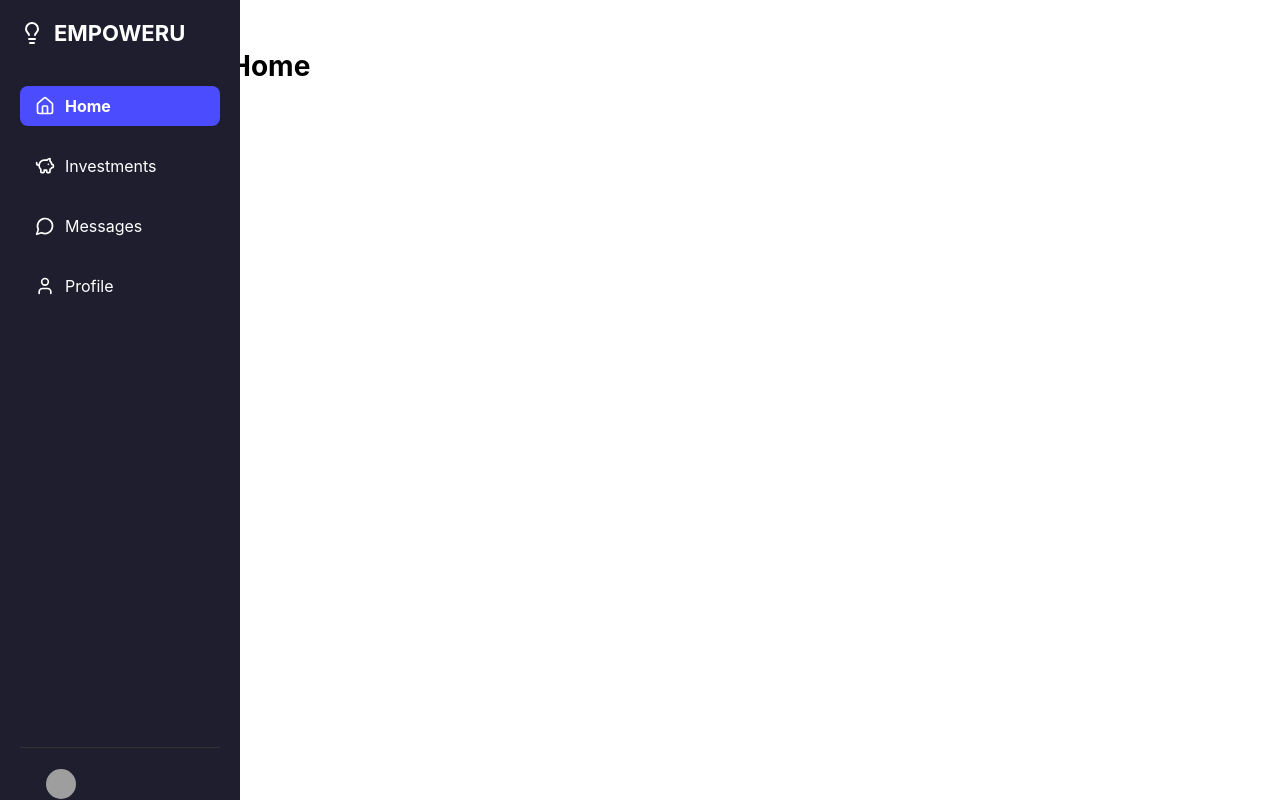
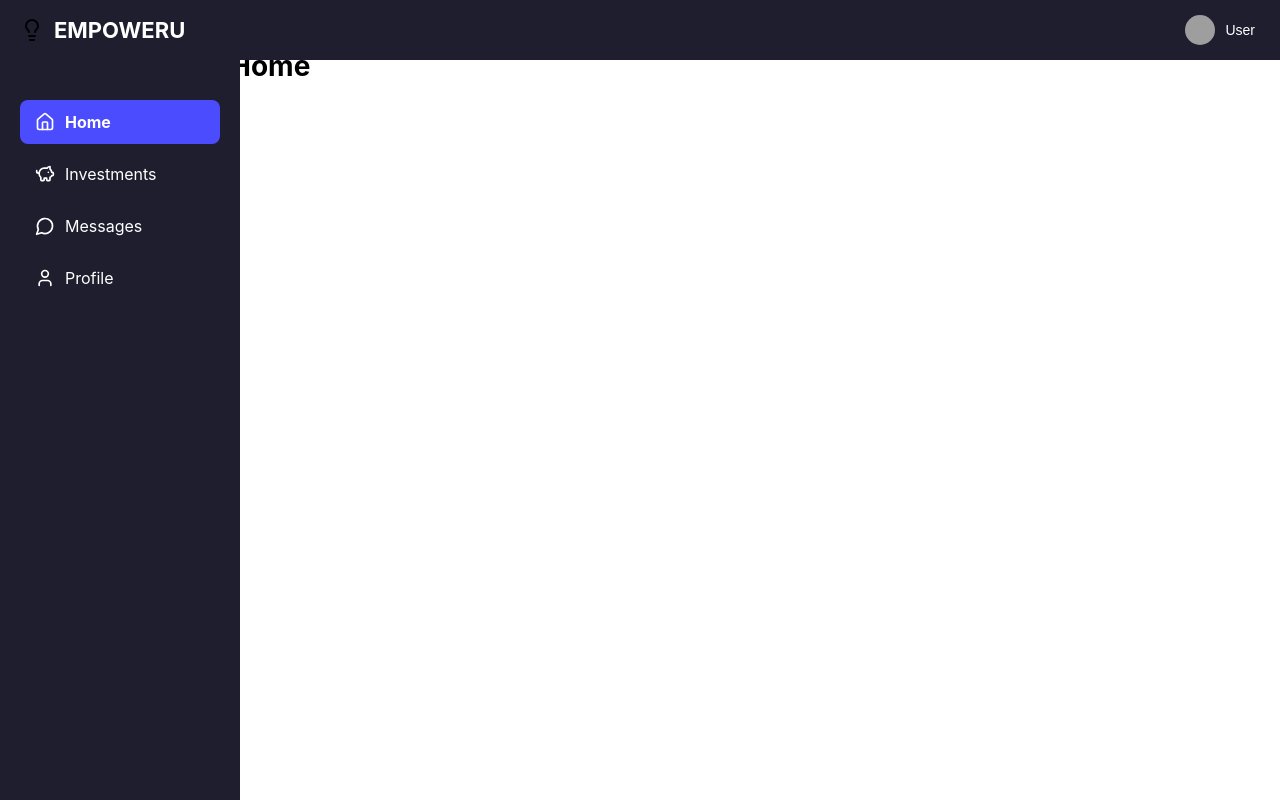
Before and after one commit to THMN123/EMPOWERU, a React (Create React App) app: page / in a window 1280 px wide. Built offline with nearby package versions, Linux system fonts and the light colour scheme; grey boxes are pictures that could not be loaded.

Commit message:
few updates

```diff
--- a/src/components/Sidebar.css
+++ b/src/components/Sidebar.css
@@ -1,7 +1,39 @@
+/* Header with logo and avatar */
+.sidebar-header {
+    position: fixed;
+    top: 0;
+    left: 0;
+    right: 0;
+    display: flex;
+    justify-content: space-between;
+    align-items: center;
+    padding: 10px 20px;
+    background-color: #1e1e2f;
+    z-index: 1000;
+    height: 60px;
+    box-sizing: border-box;
+  }
+
+  .logo {
+    display: flex;
+    align-items: center;
+    gap: 10px;
+  }
+
+  .logo h2 {
+    font-size: 22px;
+    margin: 0;
+    color: white;
+  }
+
+  .header-avatar {
+    position: relative;
+  }
+
   /* Sidebar container */
   .sidebar {
     width: 200px;
-    height: 100vh;
+    height: calc(100vh - 60px);
     background-color: #1e1e2f;
     color: white;
     padding: 20px;
@@ -9,33 +41,41 @@
     display: flex;
     flex-direction: column;
     z-index: 100;
+    top: 60px; /* Below header */
+    left: 0;
   }
 
-/* Logo */
-.logo {
-    display: flex;
-    align-items: center;
-    gap: 10px;
-    margin-bottom: 30px;
-}
-
-.logo h2 {
-    font-size: 22px;
-    margin: 0;
-}
-
-/* Sidebar menu items */
+  /* Menu items */
   .menu-items {
     flex-grow: 1;
     display: flex;
     flex-direction: column;
+    gap: 8px;
+    margin-top: 20px;
   }
 
-.sidebar-footer {
-    margin-top: auto;
-    padding: 20px;
-    border-top: 1px solid #333;
-    position: relative;
+  .sidebar-menu-button {
+    display: flex;
+    align-items: center;
+    gap: 10px;
+    padding: 12px 15px;
+    margin: 0;
+    color: white;
+    text-decoration: none;
+    border-radius: 8px;
+    transition: all 0.2s ease;
+    outline: none;
+  }
+
+  .sidebar-menu-button:hover,
+  .sidebar-menu-button:focus-visible {
+    background-color: #2c2c40;
+    outline: 2px solid #4c4cff;
+  }
+
+  .sidebar-menu-button.active {
+    background-color: #4c4cff;
+    font-weight: bold;
   }
 
   .user-button {
@@ -46,39 +86,48 @@
     gap: 10px;
     cursor: pointer;
     color: white;
-    width: 100%;
+    padding: 5px;
+    border-radius: 8px;
+    transition: background 0.2s;
+  }
+
+  .user-button:hover,
+  .user-button:focus-visible {
+    background-color: #2c2c40;
+    outline: none;
   }
 
   .avatar {
     width: 30px;
     height: 30px;
     border-radius: 50%;
+    object-fit: cover;
   }
 
   .username {
     font-size: 14px;
     font-weight: 500;
     white-space: nowrap;
-    display: inline-block;
   }
 
   /* Dropdown menu */
   .dropdown {
     position: absolute;
-    bottom: 60px;
-    left: 20px;
+    top: 50px;
+    right: 0;
     background-color: #222;
     border-radius: 8px;
-    padding: 10px;
-    width: 150px;
+    padding: 8px;
+    width: 180px;
     box-shadow: 0 2px 10px rgba(0,0,0,0.2);
     display: flex;
     flex-direction: column;
-    gap: 10px;
+    gap: 4px;
     z-index: 10;
+    animation: fadeInDown 0.2s ease-out;
   }
 
-.dropdown button {
+  .dropdown-item {
     display: flex;
     align-items: center;
     gap: 10px;
@@ -86,14 +135,22 @@
     border: none;
     color: white;
     cursor: pointer;
-    padding: 5px;
+    padding: 8px 12px;
     width: 100%;
     text-align: left;
+    border-radius: 4px;
+    transition: background 0.2s;
   }
 
-.dropdown button:hover {
+  .dropdown-item:hover,
+  .dropdown-item:focus-visible {
     background-color: #333;
-    border-radius: 4px;
+    outline: none;
+  }
+
+  @keyframes fadeInDown {
+    from { opacity: 0; transform: translateY(-10px); }
+    to { opacity: 1; transform: translateY(0); }
   }
 
   /* Mobile view */
@@ -101,131 +158,47 @@
     .sidebar {
       width: 100%;
       height: 60px;
-        position: fixed;
       bottom: 0;
       left: 0;
+      top: auto;
+      padding: 0;
       flex-direction: row;
       justify-content: space-around;
       align-items: center;
-        padding: 0 10px;
-        background-color: #1e1e2f;
-        z-index: 100;
-    }
-
-    .logo {
-        position: fixed;
-        top: 10px;
-        left: 10px;
-        margin-bottom: 0;
-        z-index: 101;
     }
 
     .menu-items {
-        display: flex;
       flex-direction: row;
       justify-content: space-around;
-        align-items: center;
       flex: 1;
       height: 100%;
+      margin-top: 0;
     }
 
-    .menu-items li {
-        margin: 0;
-        flex-grow: 1;
-        display: flex;
-        justify-content: center;
-        align-items: center;
-        height: 100%;
+    .sidebar-menu-button {
+      flex-direction: column;
+      padding: 8px;
+      font-size: 12px;
+      gap: 4px;
     }
 
-    .menu-items a {
-        display: flex;
-        flex-direction: column;
-        align-items: center;
-        font-size: 12px;
-        color: white;
-        height: 100%;
-        justify-content: center;
-    }
-
-    .menu-items span {
-        display: none; /* Hide labels */
-    }
-
-    .sidebar-footer {
-        position: fixed;
-        top: 10px;
-        right: 10px;
-        padding: 0;
-        margin-top: 0;
-        border-top: none;
-        background: none;
-        z-index: 101;
-    }
-
-    .user-button {
-        padding: 10px;
+    .sidebar-menu-button span {
+      display: none;
     }
 
     .username {
-        display: none !important;
+      display: none;
     }
 
-    /* Apply padding to the main content area */
     .main-content {
-        padding-bottom: 60px; /* prevent bottom nav from overlapping content */
-        box-sizing: border-box;
-    }
-
-    body {
-        padding-bottom: 0 !important;
+      padding-bottom: 60px;
+      padding-top: 60px;
     }
   }
 
-/* Desktop/PC view */
-@media (min-width: 769px) {
-    .sidebar {
-        flex-direction: column;
-        width: 200px;
-        height: 100vh;
-        position: fixed;
-        top: 0;
-        left: 0;
-        padding: 20px;
+  /* Accessibility focus styles */
+  button:focus-visible,
+  a:focus-visible {
+    outline: 2px solid #4c4cff;
+    outline-offset: 2px;
   }
-
-    .menu-items {
-        display: flex;
-        flex-direction: column;
-    }
-
-    .logo {
-        position: relative;
-        top: 0;
-        left: 0;
-        margin-bottom: 30px;
-    }
-
-    .sidebar-footer {
-        position: relative;
-        margin-top: auto;
-        padding: 20px;
-        border-top: 1px solid #333;
-    }
-
-    .username {
-        display: inline-block !important;
-    }
-
-    body {
-        padding-left: 200px; /* make room for sidebar on desktop */
-    }
-}
-
-/* To prevent overflow when bottom bar is fixed */
-html, body {
-    margin: 0;
-    padding: 0;
-    height: 100%;
-    overflow-x: hidden;
-}
--- a/src/components/Sidebar.js
+++ b/src/components/Sidebar.js
@@ -1,74 +1,160 @@
 import React, { useState, useRef, useEffect } from 'react';
-import { Link } from 'react-router-dom';
-import { Home, PiggyBank, MessageCircle, User, Lightbulb, LogOut, Settings, UserCircle } from 'lucide-react';
-import SidebarMenuButton from './SidebarMenuButton';
+import { Link, useLocation } from 'react-router-dom';
+import {
+  Home, PiggyBank, MessageCircle, User,
+  Lightbulb, LogOut, Settings, UserCircle
+} from 'lucide-react';
 import './Sidebar.css';
+
+const DropdownMenu = ({ isOpen, onClose, triggerRef, isMobile }) => {
+  const dropdownRef = useRef(null);
+
+  useEffect(() => {
+    const handleClickOutside = (event) => {
+      if (dropdownRef.current &&
+          !dropdownRef.current.contains(event.target) &&
+          triggerRef.current &&
+          !triggerRef.current.contains(event.target)) {
+        onClose();
+      }
+    };
+
+    if (isOpen) {
+      document.addEventListener('mousedown', handleClickOutside);
+      document.addEventListener('keydown', (e) => {
+        if (e.key === 'Escape') onClose();
+      });
+    }
+
+    return () => {
+      document.removeEventListener('mousedown', handleClickOutside);
+    };
+  }, [isOpen, onClose, triggerRef]);
+
+  if (!isOpen) return null;
+
+  return (
+    <div
+      ref={dropdownRef}
+      className={`dropdown ${isMobile ? 'mobile-dropdown' : ''}`}
+      role="menu"
+      aria-orientation="vertical"
+      aria-labelledby="user-menu-button"
+    >
+      <button
+        role="menuitem"
+        onClick={onClose}
+        className="dropdown-item"
+      >
+        <UserCircle size={16} aria-hidden="true" />
+        <span>Profile</span>
+      </button>
+      <button
+        role="menuitem"
+        onClick={onClose}
+        className="dropdown-item"
+      >
+        <Settings size={16} aria-hidden="true" />
+        <span>Settings</span>
+      </button>
+      <button
+        role="menuitem"
+        onClick={onClose}
+        className="dropdown-item"
+      >
+        <LogOut size={16} aria-hidden="true" />
+        <span>Logout</span>
+      </button>
+    </div>
+  );
+};
+
+const SidebarMenuButton = ({ icon: Icon, label, to }) => {
+  const location = useLocation();
+  const isActive = location.pathname === to;
+
+  return (
+    <Link
+      to={to}
+      className={`sidebar-menu-button ${isActive ? 'active' : ''}`}
+      aria-current={isActive ? 'page' : undefined}
+    >
+      <Icon size={20} aria-hidden="true" />
+      <span className="menu-label">{label}</span>
+    </Link>
+  );
+};
 
 const Sidebar = () => {
   const [showMenu, setShowMenu] = useState(false);
-  const dropdownRef = useRef(null);
   const buttonRef = useRef(null);
+  const [isMobile, setIsMobile] = useState(window.innerWidth <= 768);
 
-  // Toggles menu visibility
+  useEffect(() => {
+    const handleResize = () => {
+      setIsMobile(window.innerWidth <= 768);
+    };
+
+    window.addEventListener('resize', handleResize);
+    return () => window.removeEventListener('resize', handleResize);
+  }, []);
+
   const toggleDropdown = () => setShowMenu((prev) => !prev);
-
-  // Closes the menu
   const closeDropdown = () => setShowMenu(false);
 
-  // Handles clicks outside the dropdown to close it
-  useEffect(() => {
-    const handleClickOutside = (event) => {
-      if (
-        dropdownRef.current &&
-        !dropdownRef.current.contains(event.target) &&
-        !buttonRef.current.contains(event.target)
-      ) {
-        closeDropdown();
-      }
-    };
-
-    document.addEventListener('mousedown', handleClickOutside);
-    return () => document.removeEventListener('mousedown', handleClickOutside);
-  }, []);
-
   return (
-    <div className="sidebar">
-      {/* Sidebar logo */}
+    <>
+      {/* Header with logo on left and avatar on right */}
+      <header className="sidebar-header">
         <div className="logo">
-        <Lightbulb size={24} />
+          <Lightbulb size={24} aria-hidden="true" />
           <h2>EMPOWERU</h2>
         </div>
 
-      {/* Sidebar menu items */}
-      <nav className="menu-items">
+        <div className="header-avatar">
+          <button
+            className="user-button"
+            ref={buttonRef}
+            onClick={toggleDropdown}
+            aria-expanded={showMenu}
+            aria-controls="user-dropdown-menu"
+            aria-haspopup="true"
+            id="user-menu-button"
+          >
+            <img
+              src="https://i.pravatar.cc/30"
+              alt="User Avatar"
+              className="avatar"
+              width="30"
+              height="30"
+              loading="lazy"
+            />
+            {!isMobile && (
+              <span className="username" aria-hidden="true">
+                User
+              </span>
+            )}
+          </button>
+
+          <DropdownMenu
+            isOpen={showMenu}
+            onClose={closeDropdown}
+            triggerRef={buttonRef}
+            isMobile={isMobile}
+          />
+        </div>
+      </header>
+
+      {/* Main sidebar/navigation */}
+      <aside className="sidebar" aria-label="Main navigation">
+        <nav className="menu-items" aria-label="Primary">
           <SidebarMenuButton to="/" icon={Home} label="Home" />
           <SidebarMenuButton to="/investments" icon={PiggyBank} label="Investments" />
           <SidebarMenuButton to="/messages" icon={MessageCircle} label="Messages" />
           <SidebarMenuButton to="/profile" icon={User} label="Profile" />
         </nav>
-
-      {/* Sidebar footer with user info */}
-      <div className="sidebar-footer">
-        <button
-          className="user-button"
-          ref={buttonRef}
-          onClick={toggleDropdown}
-        >
-          <img src="https://i.pravatar.cc/30" alt="User Avatar" className="avatar" />
-        </button>
-
-        {showMenu && (
-          <div
-            className="dropdown"
-            ref={dropdownRef}
-          >
-            <button onClick={closeDropdown}><UserCircle size={16} /> Profile</button>
-            <button onClick={closeDropdown}><Settings size={16} /> Settings</button>
-            <button onClick={closeDropdown}><LogOut size={16} /> Logout</button>
-          </div>
-        )}
-      </div>
-    </div>
+      </aside>
+    </>
   );
 };
 
```
Lines whose indentation alone changed are shown as unchanged.
